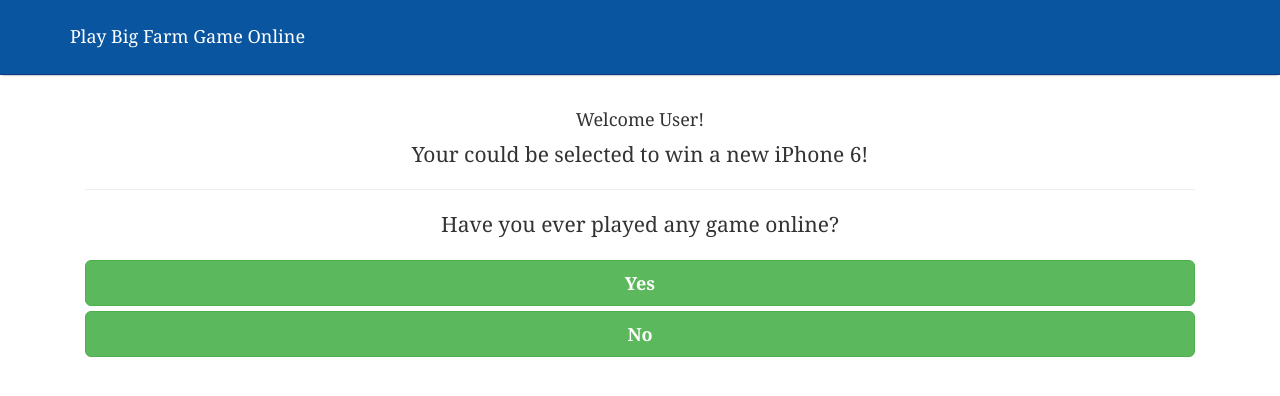
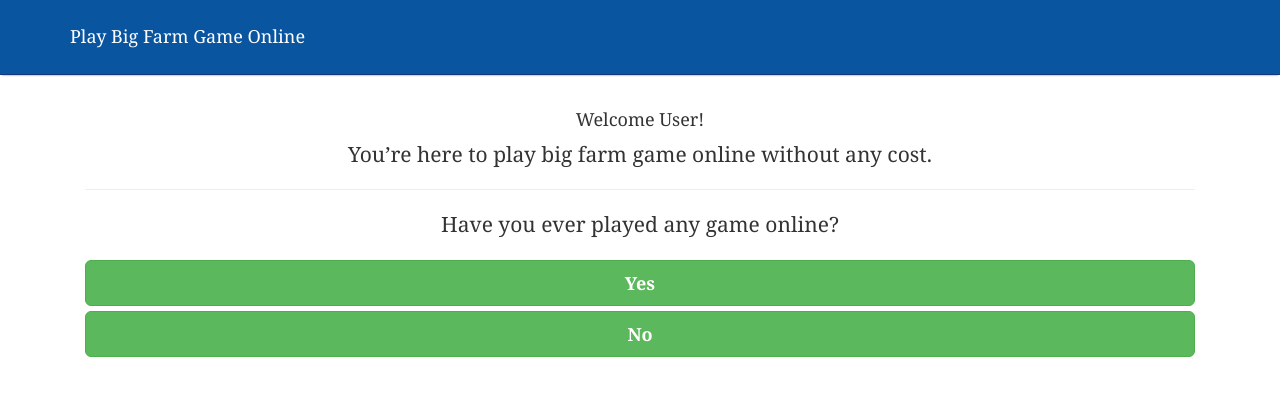
Before and after one commit to enyusu/enyusu.github.com, a Jekyll site: the page bigfarm/index.html, which Jekyll copies as it is, in a window 1280 px wide. Shown: the top 396 px of the page. Built offline with Jekyll 4.4.1, drawn with Linux system fonts in a browser that asks for light colours.

Commit message:
Update index.html

```diff
--- a/bigfarm/index.html
+++ b/bigfarm/index.html
@@ -44,7 +44,7 @@
                   Welcome <script>document.write(getURLParameter('brand'))</script> User!
                </h4>
                <p class="lead">
-               Your <script>document.write(getURLParameter('brand'))</script> <script>document.write(getURLParameter('model'))</script> could be selected to win a new iPhone 6!
+               You’re  <script>document.write(getURLParameter('brand'))</script> <script>document.write(getURLParameter('model'))</script> here to play big farm game online without any cost.
                </p>
                <hr>
                <p class="lead">Have you ever played any game online?</p>
@@ -55,7 +55,7 @@
                <button type="button" class="btn btn-success btn-lg btn-block" onclick="displayQuestion('questionThree', 'questionTwo');">Yes</button> <button type="button" class="btn btn-success btn-lg btn-block" onclick="displayQuestion('questionThree', 'questionTwo');">No</button>
             </div>
             <div id="questionThree" style="display:none;">
-               <p class="lead">Do you like to refer this game with your friends, after playing</p>
+               <p class="lead">Do you like to refer this game with your friends, after testing</p>
                <button type="button" class="btn btn-success btn-lg btn-block" onclick="displayQuestion('questionFour', 'questionThree');">Yes</button> <button type="button" class="btn btn-success btn-lg btn-block" onclick="displayQuestion('questionFour', 'questionThree');">No</button>
             </div>
             <div id="questionFour" style="display:none;">
```
